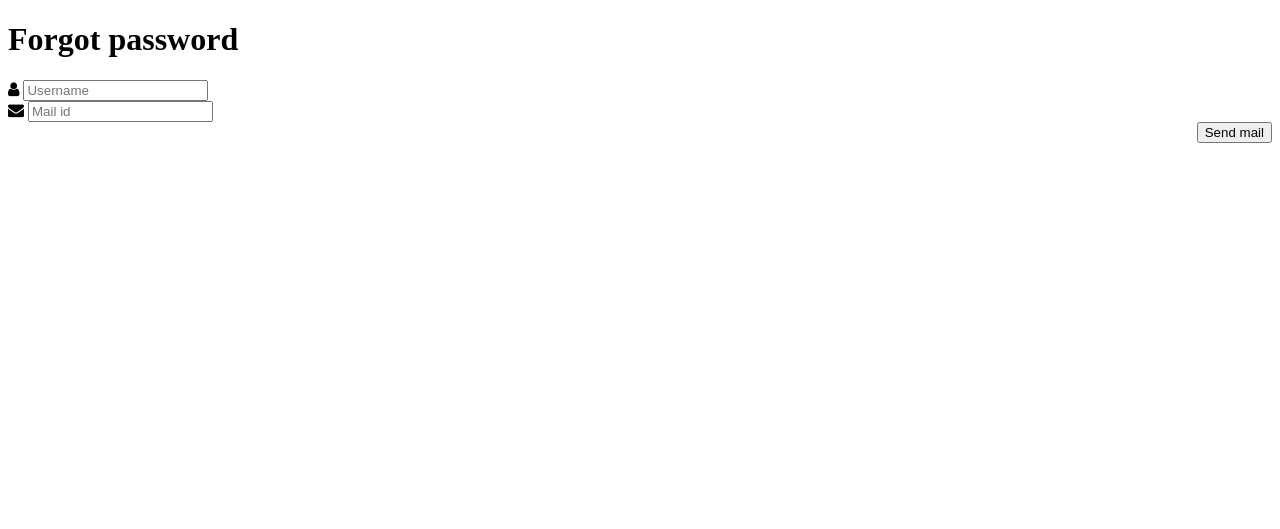
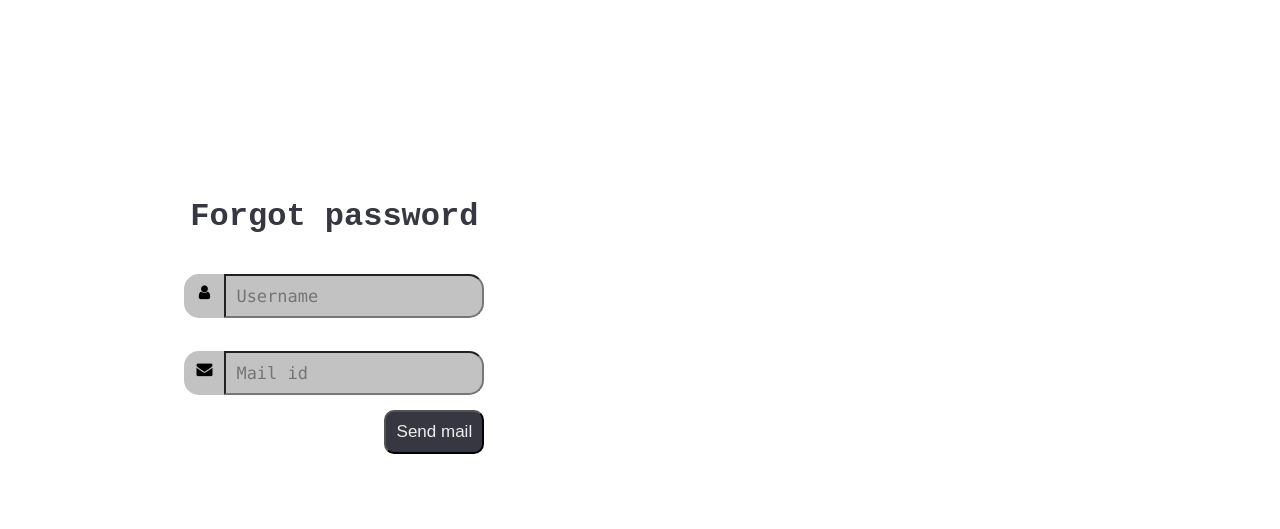
Before and after one commit to Chandravadhana-A/Placement-Portal-NCP-Project, a plain HTML site: page html pages/forgotPwd.html in a window 1280 px wide. Drawn offline with Linux system fonts and the light colour scheme.

Commit message:
Updated path

```diff
--- a/html pages/forgotPwd.html
+++ b/html pages/forgotPwd.html
@@ -2,27 +2,40 @@
 <html>
   <title>Forgot password</title>
   <body>
-<div class = "gfg">
-<h1>Forgot password
-<link rel="stylesheet" href="style forgot password.css">
-<link rel="stylesheet" href="https://cdnjs.cloudflare.com/ajax/libs/font-awesome/4.7.0/css/font-awesome.min.css">
-<script src="js forgot password.js"></script>
+    <div class="gfg">
+      <h1>
+        Forgot password
+        <link rel="stylesheet" href="../css/forgotPwd.css" />
+        <link
+          rel="stylesheet"
+          href="https://cdnjs.cloudflare.com/ajax/libs/font-awesome/4.7.0/css/font-awesome.min.css"
+        />
+        <script src="../javascript/forgotPwd.js"></script>
       </h1>
       <div class="tab">
         <span id="error1"></span>
         <div class="input-container">
           <i class="fa fa-user icon"></i>
-    <input class="input-field" type="text" id="usrnm" placeholder="Username">
+          <input
+            class="input-field"
+            type="text"
+            id="usrnm"
+            placeholder="Username"
+          />
         </div>
         <span id="error"></span>
         <div class="input-container">
           <i class="fa fa-envelope icon"></i>
-    <input class="input-field" type="text" id="email" placeholder="Mail id">
+          <input
+            class="input-field"
+            type="text"
+            id="email"
+            placeholder="Mail id"
+          />
         </div>
-
       </div>
-  <div style="overflow:auto;">
-  <div style="float:right;">
+      <div style="overflow: auto">
+        <div style="float: right">
           <button type="submit" onclick="errorMessage()">Send mail</button>
         </div>
       </div>
```
Also changed, not shown: html pages/resetPwd.html (+26 -10 lines). Lines whose indentation alone changed are shown as unchanged.
